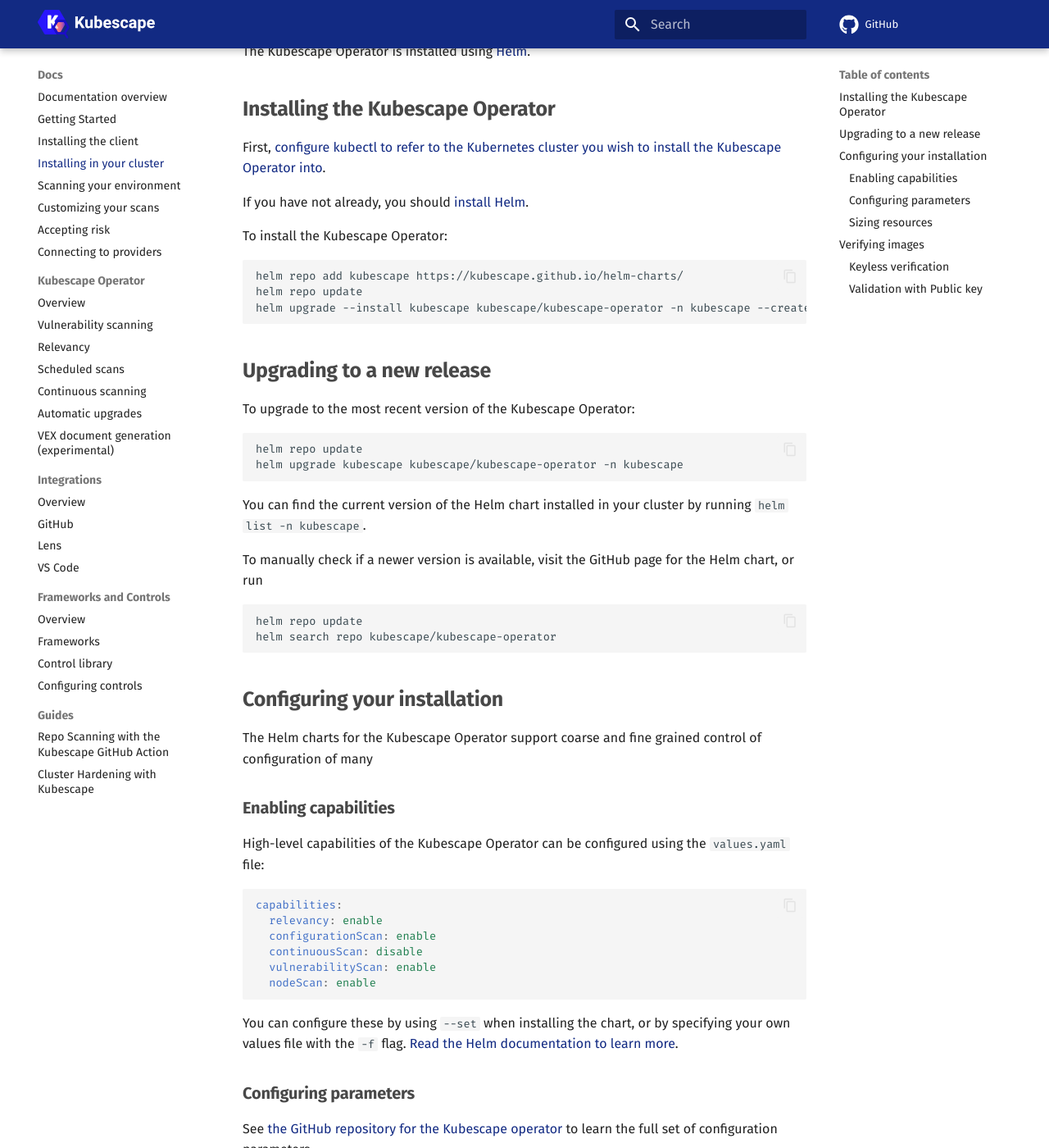
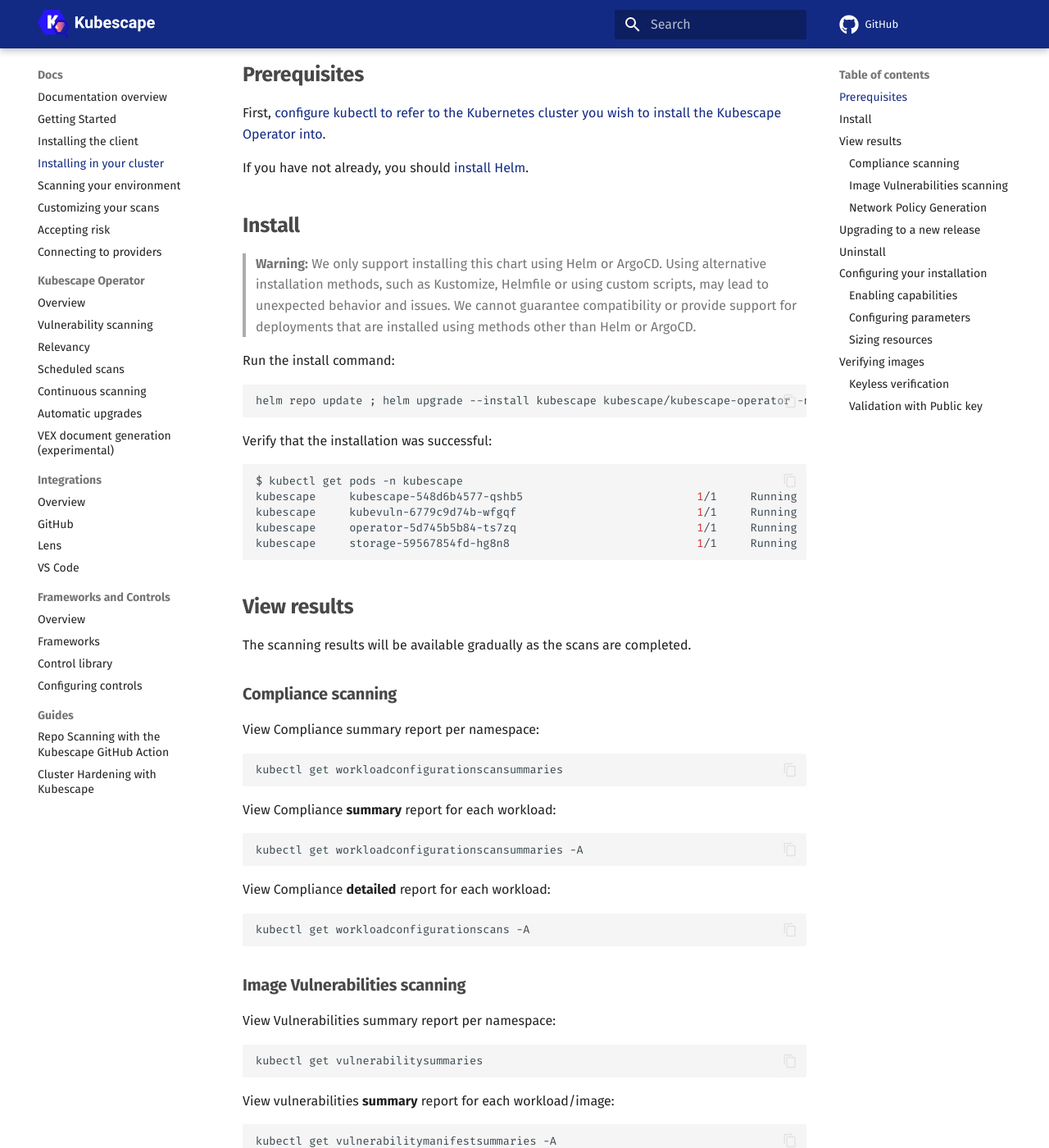
Before and after one commit to kubescape/kubescape.io, an MkDocs documentation site: the page built from docs/docs/install-operator.md, in a window 1280 px wide and 1400 px high, scrolled down 323 px. Shown: the whole window at 82% size. Built offline with MkDocs 1.6.1 and Material for MkDocs 9.7.7, drawn with Linux system fonts in a browser that asks for light colours; comment, search, counter and statistics services are not loaded; some of the changed text lies outside the part shown.

Commit message:
Signed-off-by: David Wertenteil <dwertent@armosec.io>
Signed-off-by: Oshrat <oshratn@armosec.io>

````diff
--- a/docs/docs/install-operator.md
+++ b/docs/docs/install-operator.md
@@ -1,21 +1,78 @@
-# Install the Kubescape Operator in your Kubernetes cluster
+# Kubescape Operator
 
 Kubescape can run as a set of microservices inside a Kubernetes cluster. This allows you to continually monitor the status of a cluster, including for compliance and vulnerability management, and to export this data to [an external provider](providers.md).
 
 The Kubescape Operator is installed using [Helm](https://helm.sh/).
 
-## Installing the Kubescape Operator
+## Prerequisites
 
 First, [configure kubectl to refer to the Kubernetes cluster you wish to install the Kubescape Operator into](https://kubernetes.io/docs/tasks/access-application-cluster/configure-access-multiple-clusters/).
 
 If you have not already, you should [install Helm](https://helm.sh/docs/intro/install/).
 
-To install the Kubescape Operator:
+## Install
 
-```bash
-helm repo add kubescape https://kubescape.github.io/helm-charts/
-helm repo update
-helm upgrade --install kubescape kubescape/kubescape-operator -n kubescape --create-namespace --set clusterName=`kubectl config current-context`
+> **Warning:** We only support installing this chart using Helm or ArgoCD.
+Using alternative installation methods, such as Kustomize, Helmfile or using custom scripts, may lead to unexpected behavior and issues.
+We cannot guarantee compatibility or provide support for deployments that are installed using methods other than Helm or ArgoCD.
+
+Run the install command:
+```
+helm repo update ; helm upgrade --install kubescape kubescape/kubescape-operator -n kubescape --create-namespace --set clusterName=`kubectl config current-context` --set capabilities.continuousScan=enable
+```
+
+Verify that the installation was successful:
+```shell
+$ kubectl get pods -n kubescape
+kubescape     kubescape-548d6b4577-qshb5                          1/1     Running   0               60m
+kubescape     kubevuln-6779c9d74b-wfgqf                           1/1     Running   0               60m
+kubescape     operator-5d745b5b84-ts7zq                           1/1     Running   0               60m
+kubescape     storage-59567854fd-hg8n8                            1/1     Running   0               60m
+```
+
+## View results
+
+The scanning results will be available gradually as the scans are completed.
+
+### Compliance scanning
+
+View Compliance summary report per namespace:
+```
+kubectl get workloadconfigurationscansummaries
+```
+
+View Compliance **summary** report for each workload:
+```
+kubectl get workloadconfigurationscansummaries -A
+```
+
+View Compliance **detailed** report for each workload:
+```
+kubectl get workloadconfigurationscans -A
+```
+
+### Image Vulnerabilities scanning
+
+View Vulnerabilities summary report per namespace:
+```
+kubectl get vulnerabilitysummaries
+```
+
+View vulnerabilities **summary** report for each workload/image:
+```
+kubectl get vulnerabilitymanifestsummaries -A
+```
+
+View vulnerabilities **detailed** report for each workload/image:
+```
+kubectl get vulnerabilitymanifests -A
+```
+
+### Network Policy Generation
+
+View generated network policies:
+```
+kubectl get generatednetworkpolicies -A
 ```
 
 ## Upgrading to a new release
@@ -23,8 +80,7 @@
 To upgrade to the most recent version of the Kubescape Operator:
 
 ```bash
-helm repo update
-helm upgrade kubescape kubescape/kubescape-operator -n kubescape
+helm repo update; helm upgrade kubescape kubescape/kubescape-operator -n kubescape
 ```
 
 You can find the current version of the Helm chart installed in your cluster by running `helm list -n kubescape`.
@@ -32,8 +88,18 @@
 To manually check if a newer version is available, visit the GitHub page for the Helm chart, or run
 
 ```bash
-helm repo update
-helm search repo kubescape/kubescape-operator
+helm repo update; helm search repo kubescape/kubescape-operator
+```
+
+## Uninstall
+
+You can uninstall this helm chart by running the following command:
+```shell
+helm uninstall kubescape -n kubescape
+```
+Then, delete the kubescape namespace:
+```shell
+kubectl delete ns kubescape
 ```
 
 ## Configuring your installation
@@ -46,11 +112,33 @@
 
 ```yaml
 capabilities:
+  # ====== configuration scanning related capabilities ======
+  #
+  # Default configuration scanning setup
+  configurationScan: enable
+  # Continuous Scanning continuously evaluates the security posture of your cluster.
+  continuousScan: disable
+  nodeScan: enable
+
+  # ====== Image vulnerabilities scanning related capabilities ======
+  #
+  vulnerabilityScan: enable
   relevancy: enable
-  configurationScan: enable
-  continuousScan: disable
-  vulnerabilityScan: enable
-  nodeScan: enable
+  # Generate VEX documents alongside the image vulnerabilities report (experimental)
+  vexGeneration: disable
+
+  # ====== Runtime related capabilities ======
+  #
+  runtimeObservability: disable
+  networkPolicyService: enable
+
+  # ====== Integrations ======
+  #
+  prometheusExporter: disable
+
+  # ====== Other capabilities ======
+  #
+  autoUpgrading: disable
 ```
 
 You can configure these by using `--set` when installing the chart, or by specifying your own values file with the `-f` flag. [Read the Helm documentation to learn more](https://helm.sh/docs/chart_template_guide/values_files/).
````
Also changed, not shown: docs/docs/operator/automatic-release-upgrades.md (+4 -0 lines), docs/docs/operator/index.md (+23 -9 lines), docs/docs/operator/network-policy-generation.md (added, +347 -0 lines), docs/docs/operator/prometheus-integration.md (added, +66 -0 lines), docs/docs/operator/relevancy.md (+21 -14 lines), docs/docs/operator/telemetry.md (added, +68 -0 lines).
